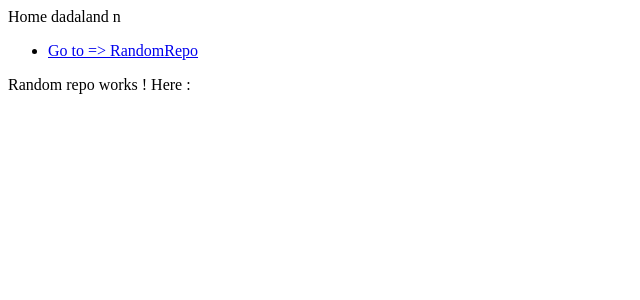
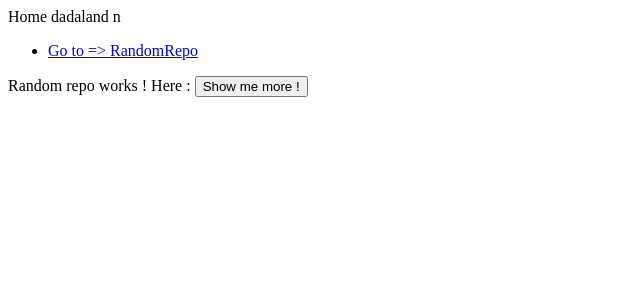
Before and after one commit to Dada2201/dadaland, an Angular app: page /repos in a window 1280 px wide. Shown: the top 300 px of the page, without its empty margins (0-640 px from the left). Built offline with nearby package versions, Linux system fonts and the light colour scheme; no server answers.

Commit message:
Call service to populate repo result

```diff
--- a/package.json
+++ b/package.json
@@ -3,7 +3,7 @@
   "version": "0.0.0",
   "scripts": {
     "ng": "ng",
-    "start": "ng serve",
+    "start": "ng serve --proxy-config .\\src\\proxy.config.json\\",
     "build": "ng build",
     "watch": "ng build --watch --configuration development",
     "test": "ng test"
--- a/src/app/repo-result/repo-result.component.html
+++ b/src/app/repo-result/repo-result.component.html
@@ -1,3 +1,5 @@
 Random repo works !
 
-Here : {{repo}}
+Here : {{randomrepo | json}}
+
+<button (click)="randomRepo()">Show me more !</button>
--- a/src/app/repo-result/repo-result.component.ts
+++ b/src/app/repo-result/repo-result.component.ts
@@ -10,23 +10,24 @@ export class RepoResultComponent implements OnInit {
   apiStatus: any;
   randomrepo: any;
 
-  constructor(private statusService: StatusService) {}
+  constructor(private statusService: StatusService) { }
 
   ngOnInit(): void {
     this.statusService
       .getStatus()
       .subscribe((response: any) => {
         this.apiStatus = response;
-      });
-
-      this.statusService
-      .getRepo()
-      .subscribe((response: any) => {
-        this.randomrepo = response[0];
-      });
+      })
   }
 
   get status() { return (this.apiStatus && this.apiStatus.status) ? this.apiStatus.status : null }
 
-  get repo() { return (this.randomrepo && this.randomrepo.github_url) ? this.randomrepo.github_url : null }
+  randomRepo(){
+    this.statusService
+    .getRepo()
+    .subscribe(
+      res =>{
+      this.randomrepo = res
+    })
+  }
 }
--- a/src/server.js
+++ b/src/server.js
@@ -56,7 +56,7 @@ app.get('/api/randomrepo', function(req, res, next) {
 
     db.connect();
 
-      db.query('SELECT * FROM `repos` WHERE `id` = 1', function (error, results, fields) {
+      db.query("SELECT * FROM repos AS r1 JOIN (SELECT (RAND() * (SELECT MAX(id) FROM repos)) AS id) AS r2 WHERE r1.id >= r2.id ORDER BY r1.id ASC LIMIT 1", function (error, results, fields) {
         // error will be an Error if one occurred during the query
         // results will contain the results of the query
         // fields will contain information about the returned results fields (if any)
```
